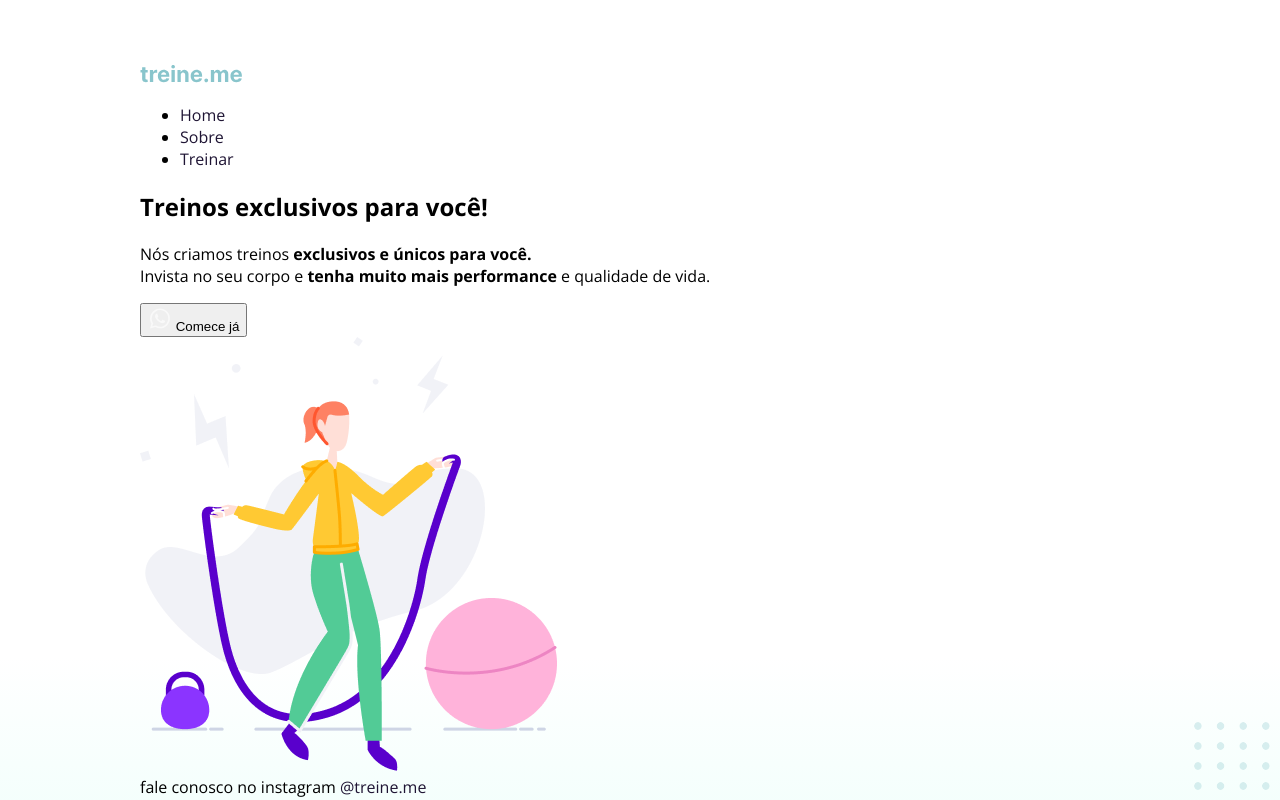
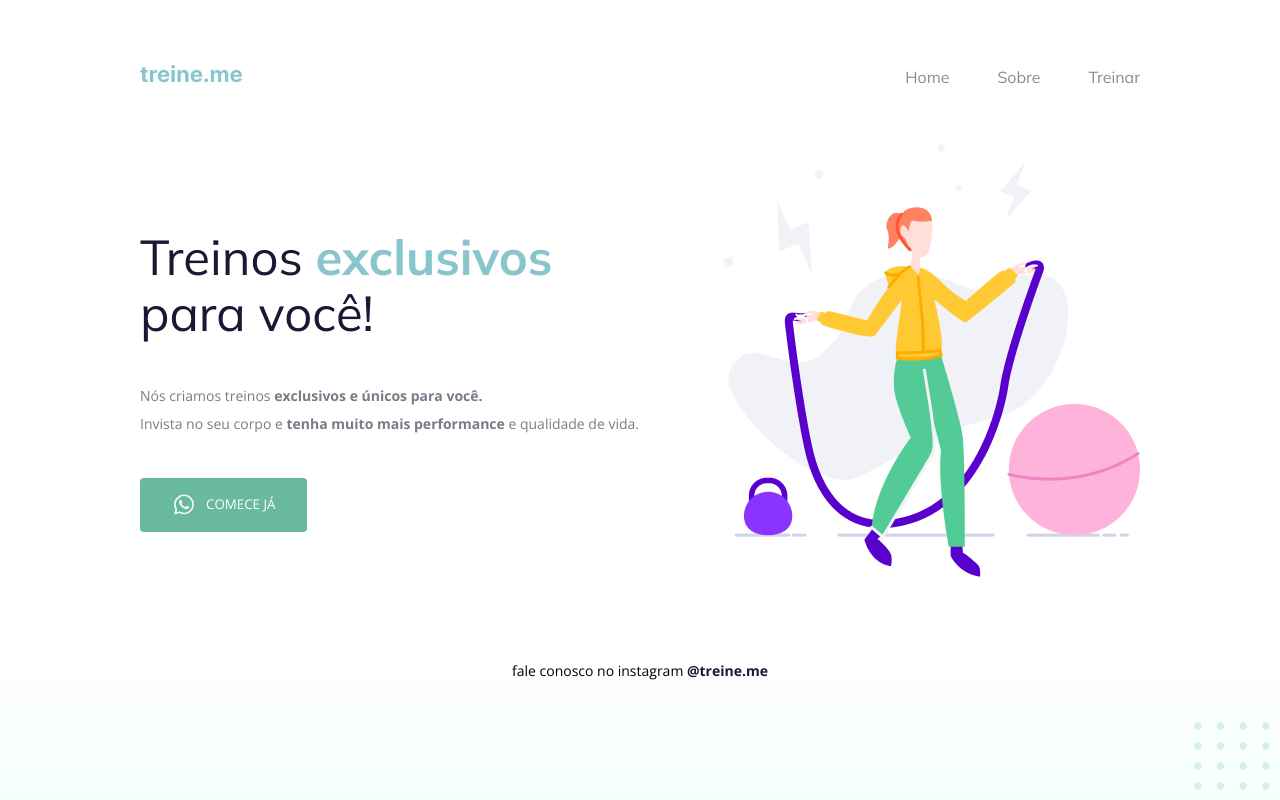
Before and after one commit to PabloPerdigao/Projeto-02-Desafio-Explorer-Intermediario-Semantica-e-Acessibilidade, a plain HTML site: page index.html in a window 1280 px wide. Drawn offline with nearby package versions, Linux system fonts and the light colour scheme.

Commit message:
Fixing semantics and accessibility of style.css

```diff
--- a/style.css
+++ b/style.css
@@ -14,7 +14,7 @@ body {
   padding-top: 65px;
 }
 
-.nav {
+nav {
   display: flex;
   justify-content: space-between;
   align-items: center;
@@ -22,7 +22,7 @@ body {
   margin-bottom: 55px;
 }
 
-.list {
+ul{
   display: flex;
   gap: 48px;
   list-style: none;
@@ -35,27 +35,26 @@ a {
   text-decoration: none;
 }
 
-.list .item a {
+ul li a {
     opacity: 0.5;
 }
 
-.list .item a:hover {
+ ul li a:hover {
   font-weight: bold;
   opacity: 1;
 }
 
-.list,
-.title {
+ h1, ul {
   font-family: "Mulish", sans-serif;
 }
 
-.main {
+main {
   display: flex;
   align-items: center;
   justify-content: space-between;
 }
 
-.title {
+h1 {
   font-size: 49px;
   line-height: 56px;
   color: #1f1534;
@@ -65,12 +64,12 @@ a {
   width: 490px;
 }
 
-.title span {
+h1 span {
   color: #89c5cc;
   font-weight: bold;
 }
 
-.subtitle {
+section p {
   font-size: 14px;
   line-height: 28px;
   color: #7d7987;
@@ -78,7 +77,7 @@ a {
   margin: 40px 0;
 }
 
-.button {
+button {
   color: white;
   text-transform: uppercase;
   font-family: "Open Sans", sans-serif;
@@ -97,11 +96,11 @@ a {
   cursor: pointer;
 }
 
-.button:hover {
+button:hover {
 background: #30a97e;
 }
 
-.footer {
+footer {
   font-size: 14px;
   line-height: 28px;
 
@@ -110,7 +109,7 @@ background: #30a97e;
   margin-top: 80px;
 }
 
-.footer a {
+footer a {
   font-weight: bold;
 }
 
```
